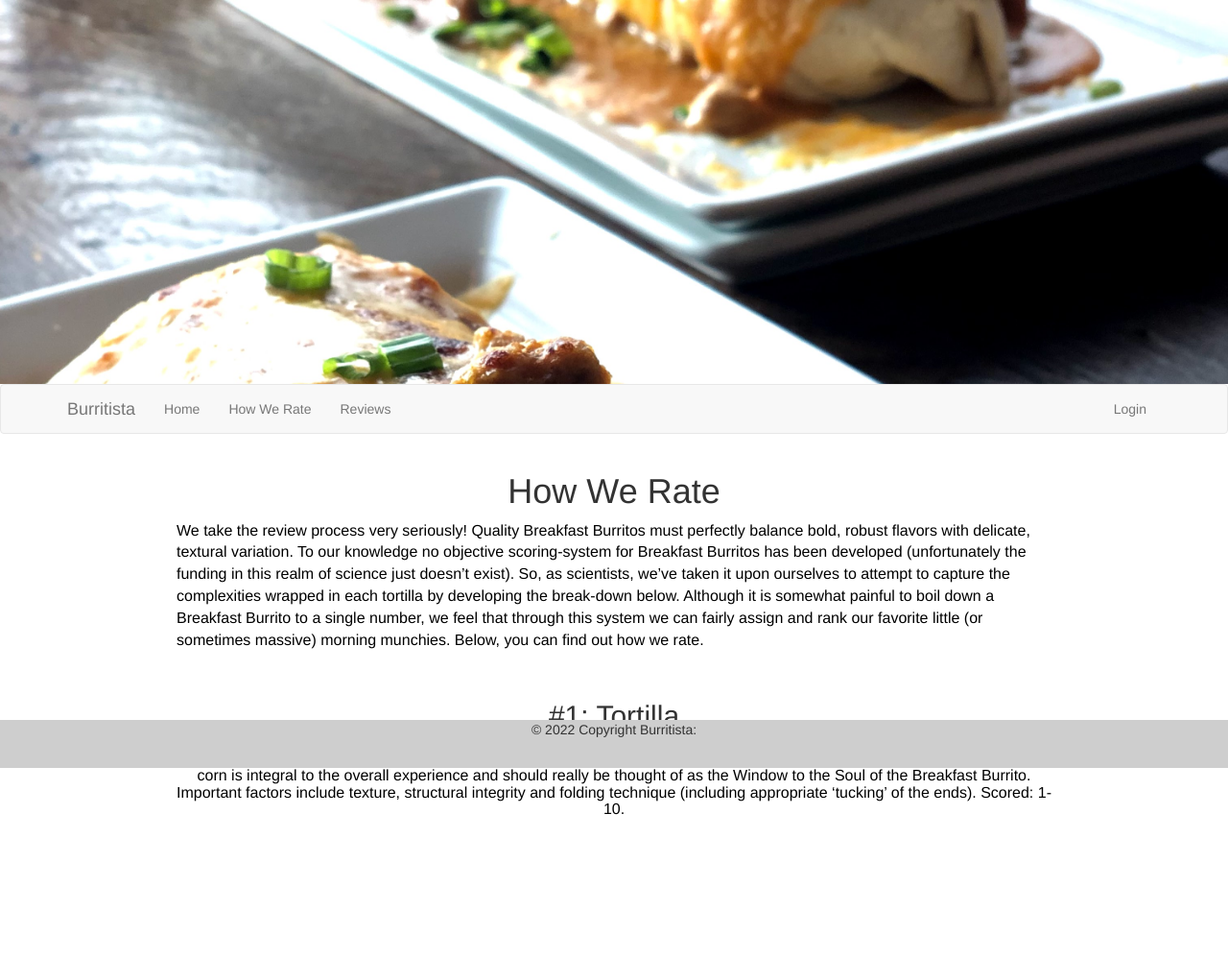
After one commit to apfrancis1992/burritista, a Flask app: page /how_we_rate in a window 1280 px wide. The commit adds this page. Shown: the whole page at 96% size. Run offline with Flask 2, Linux system fonts and the light colour scheme; some libraries are stand-ins or nearby versions.

Commit message:
Added How We Rate

```diff
--- a/app/routes.py
+++ b/app/routes.py
@@ -33,6 +33,11 @@ def before_request():
 @app.route('/index', methods=['GET', 'POST'])
 def index():
     return render_template('index.html', title='Denver Breakfast Burrito Ratings')
+
+
+@app.route('/how_we_rate', methods=['GET', 'POST'])
+def how_we_rate():
+    return render_template('how_we_rate.html', title='Burritista - How We Rate')
 
 
 @app.route('/login', methods=['GET', 'POST'])
--- a/app/templates/base.html
+++ b/app/templates/base.html
@@ -21,6 +21,7 @@
             <div class="collapse navbar-collapse" id="bs-example-navbar-collapse-1">
                 <ul class="nav navbar-nav">
                     <li><a href="{{ url_for('index') }}">Home</a></li>
+                    <li><a href="{{ url_for('how_we_rate') }}">How We Rate</a></li>
                     <li><a href="{{ url_for('reviews') }}">Reviews</a></li>
                     {% if not current_user.is_anonymous %}
                     {% endif %}
--- /dev/null
+++ b/app/templates/how_we_rate.html
@@ -0,0 +1,14 @@
+{% extends "base.html" %}
+{% import 'bootstrap/wtf.html' as wtf %}
+
+{% block app_content %}
+    <h1>How We Rate</h1>
+    <p>We take the review process very seriously! Quality Breakfast Burritos must perfectly balance bold, robust flavors with delicate, textural variation. To our knowledge no objective scoring-system for Breakfast Burritos has been developed (unfortunately the funding in this realm of science just doesn’t exist).  So, as scientists, we’ve taken it upon ourselves to attempt to capture the complexities wrapped in each tortilla by developing the break-down below. Although it is somewhat painful to boil down a Breakfast Burrito to a single number, we feel that through this system we can fairly assign and rank our favorite little (or sometimes massive) morning munchies. Below, you can find out how we rate.
+    </p>
+    <br>
+    <h2>#1: Tortilla<h2>
+    <p>Although the tortilla is the first thing we see before eating, it is often overlooked. At Burritista, we believe this thin layer of flour or corn is integral to the overall experience and should really be thought of as the Window to the Soul of the Breakfast Burrito. Important factors include texture, structural integrity and folding technique (including appropriate ‘tucking’ of the ends). Scored: 1-10.
+    </p>
+    <br>
+    <br>
+{% endblock %}
```
